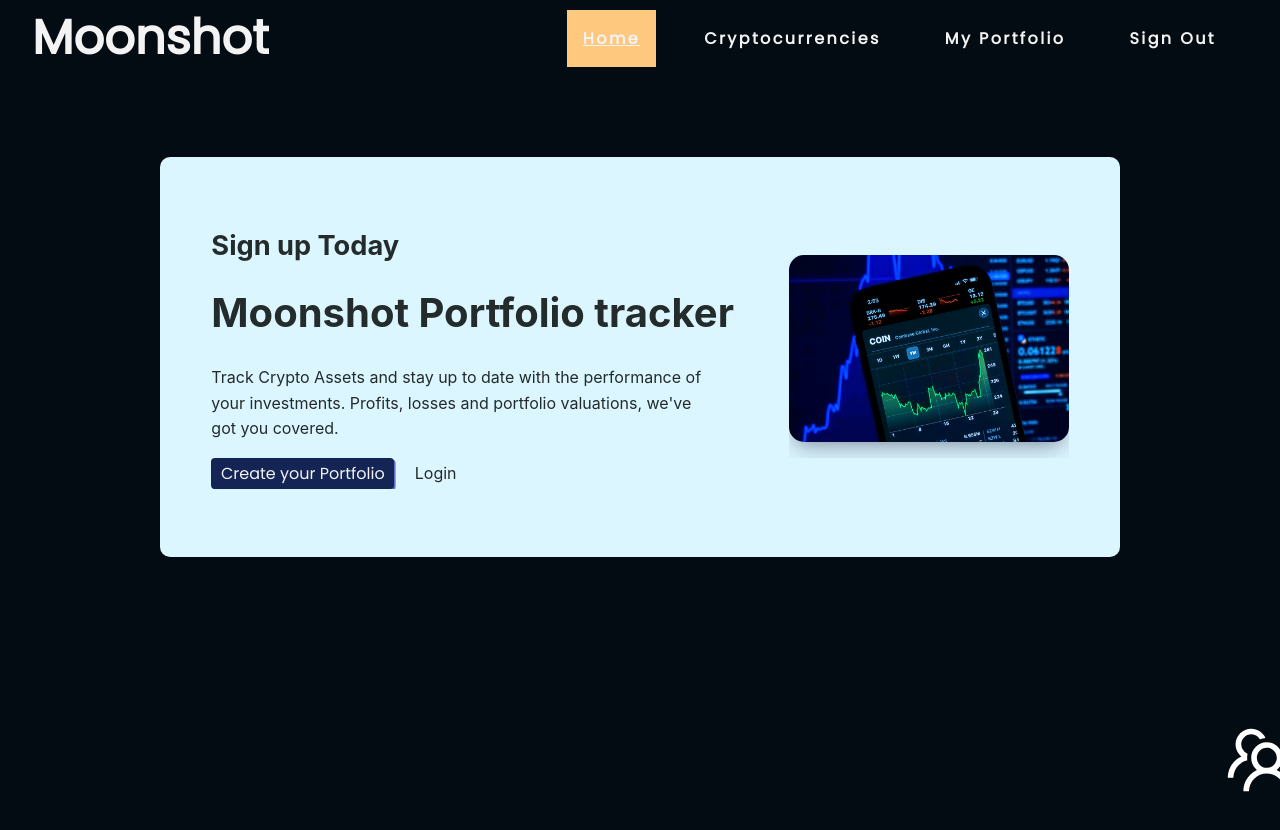
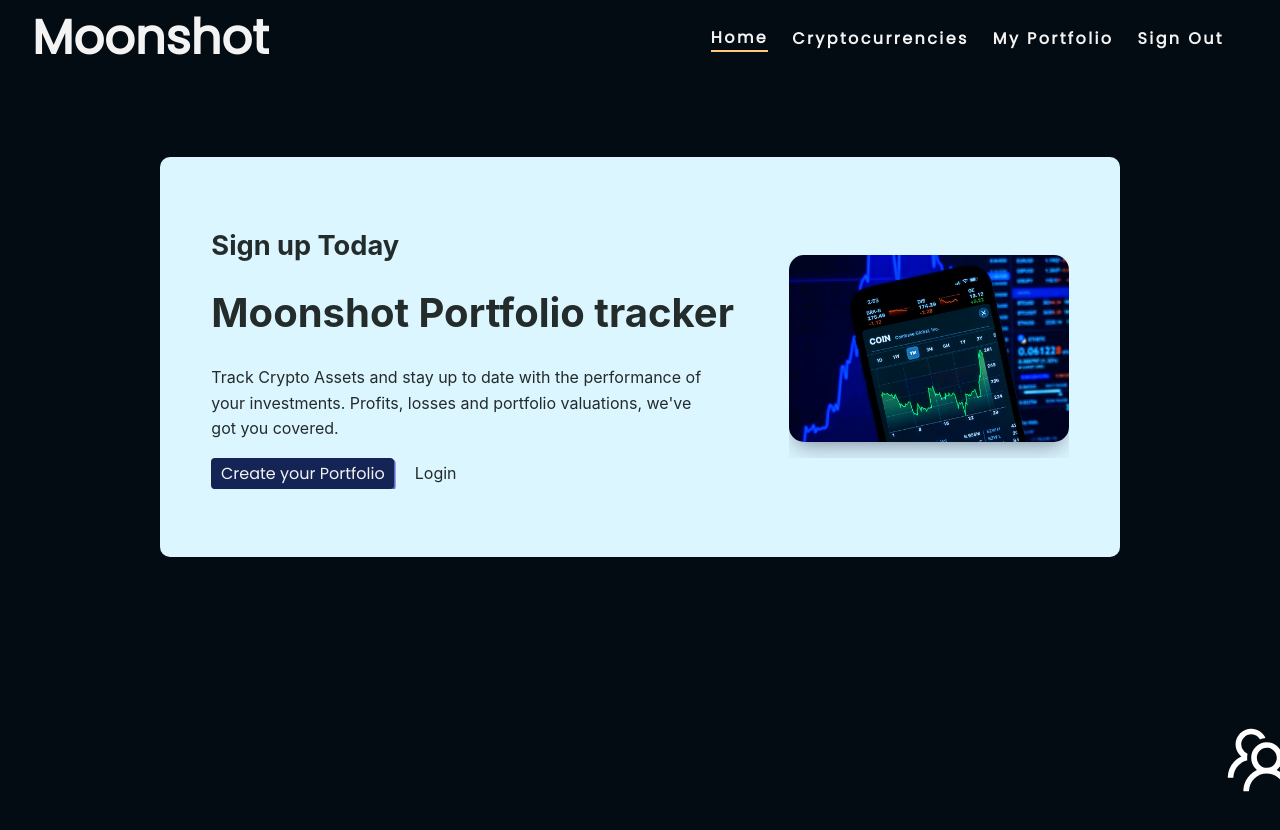
Before and after one commit to IrvHenri/moonshot, a React (Create React App) app in the folder client/: page /portfolio in a window 1280 px wide. In both pictures the pointer is over the link "Home". Shown: the top 830 px of the page. Built offline with nearby package versions, Linux system fonts and the light colour scheme.

Commit message:
modified navbar css

```diff
--- a/client/src/components/Navbar/NavLinks.css
+++ b/client/src/components/Navbar/NavLinks.css
@@ -1,4 +1,4 @@
-.nav-links{
+.nav-links {
   display: flex;
   align-items: center;
   justify-content: space-between;
@@ -6,25 +6,23 @@
 }
 .nav-links .link {
   letter-spacing: 0.15em;
-  margin: auto 1em;
+  margin-right: 1.5em;
   color: var(--primary-font-color);
   text-decoration: none;
   font-weight: 800;
-  padding: 1em;
   align-self: center;
 }
 
-.nav-links .link:hover, .nav-links .link:focus{
-  transition: all 0.25s ease;
-  background-color: var(--accent-btn-color);
-  text-decoration: underline;
+.nav-links .link:hover,
+.nav-links .link:focus {
+  border-bottom: 2px solid var(--accent-btn-color);
 }
 
 @media screen and (max-width: 600px) {
   .navbar .nav-right .nav-links {
     display: none;
   }
-  #visible{
+  #visible {
     position: absolute;
     width: 100vw;
     right: 0px;
```
